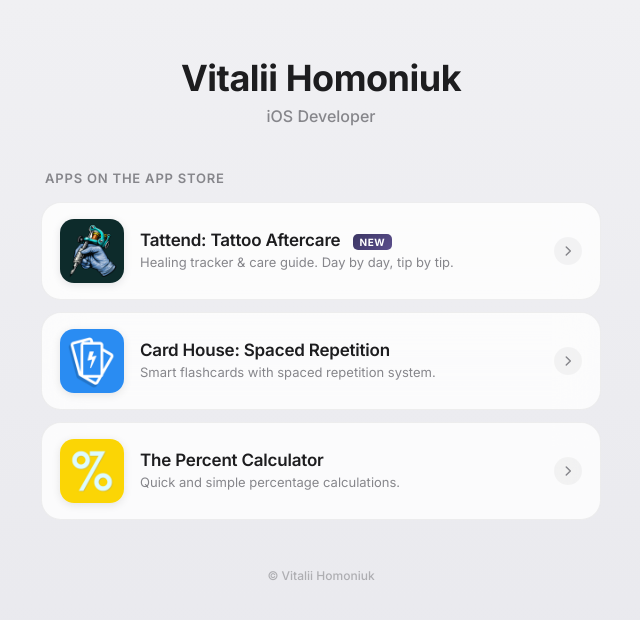
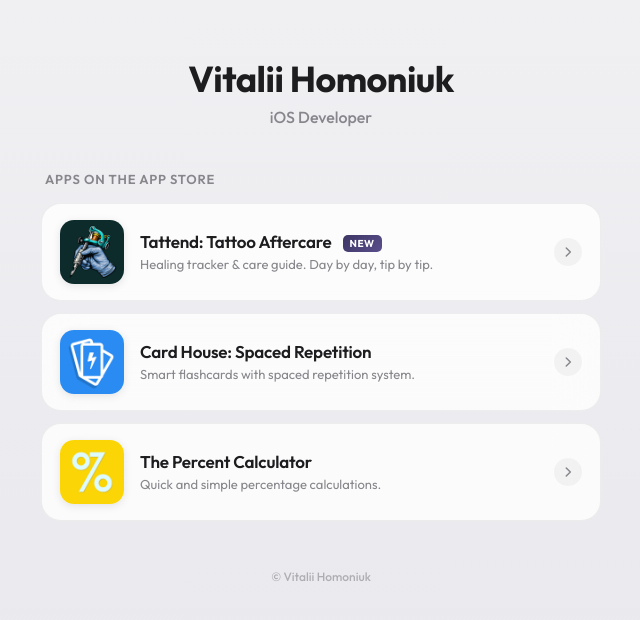
Before and after one commit to vitaliywx/vitaliywx.github.io, a plain HTML site: page index.html in a window 1280 px wide. Shown: the whole page, without its empty margins (319-959 px from the left). Drawn offline with Linux system fonts and the light colour scheme.

Commit message:
Switch font to Outfit

```diff
--- a/index.html
+++ b/index.html
@@ -6,11 +6,11 @@
   <title>Vitalii Homoniuk – iOS Apps</title>
   <link rel="preconnect" href="https://fonts.googleapis.com">
   <link rel="preconnect" href="https://fonts.gstatic.com" crossorigin>
-  <link href="https://fonts.googleapis.com/css2?family=Inter:wght@400;500;600;700&display=swap" rel="stylesheet">
+  <link href="https://fonts.googleapis.com/css2?family=Outfit:wght@400;500;600;700&display=swap" rel="stylesheet">
   <style>
     * { margin: 0; padding: 0; box-sizing: border-box; }
     body {
-      font-family: 'Inter', -apple-system, BlinkMacSystemFont, sans-serif;
+      font-family: 'Outfit', -apple-system, BlinkMacSystemFont, sans-serif;
       background: linear-gradient(180deg, #f0f0f3 0%, #e8e8ed 100%);
       color: #1d1d1f;
       padding: 56px 20px;
```
